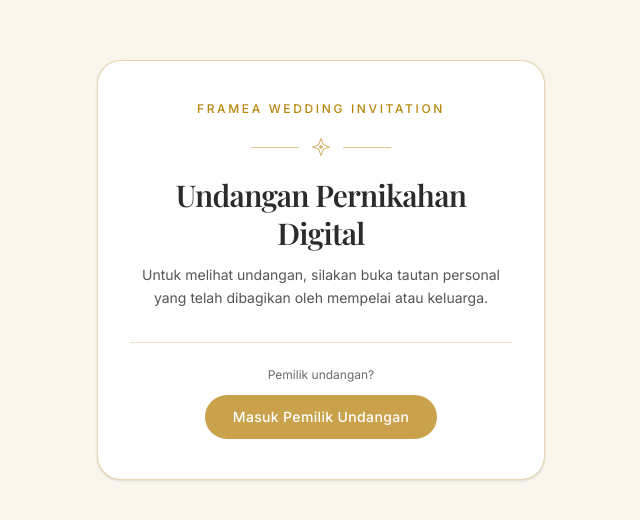
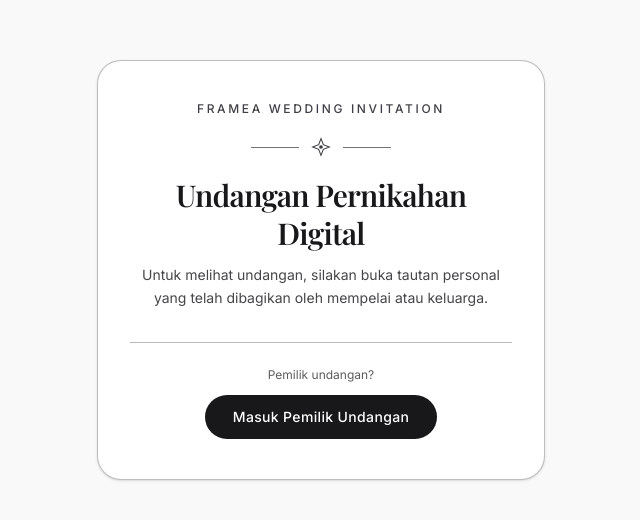
Before and after one commit to masartaa/framea-wedding, a Next.js app: page / in a window 1280 px wide. Shown: the part 130-650 px from the top of the page, without its empty margins (319-959 px from the left). Built offline with nearby package versions, Linux system fonts and the light colour scheme.

Commit message:
style: sinkronkan palet monokrom pada beranda (/) dan halaman 404 undangan

```diff
--- a/src/app/[slug]/not-found.tsx
+++ b/src/app/[slug]/not-found.tsx
@@ -4,7 +4,7 @@ import { Ornament } from "@/components/invitation/Ornament";
 export default function InvitationNotFoundPage() {
   return (
     <main
-      className="flex min-h-dvh w-full items-center justify-center px-5 py-12"
+      className="admin-monochrome flex min-h-dvh w-full items-center justify-center px-5 py-12"
       style={{
         backgroundColor:
           "color-mix(in srgb, var(--color-secondary) 55%, var(--color-background))",
@@ -16,7 +16,7 @@ export default function InvitationNotFoundPage() {
         style={{
           backgroundColor: "var(--color-background)",
           borderColor:
-            "color-mix(in srgb, var(--color-primary) 45%, transparent)",
+            "color-mix(in srgb, var(--color-primary) 28%, transparent)",
         }}
       >
         <p
--- a/src/app/page.tsx
+++ b/src/app/page.tsx
@@ -15,7 +15,7 @@ export const metadata: Metadata = {
 export default function FrameaLandingPage() {
   return (
     <main
-      className="flex min-h-dvh w-full items-center justify-center px-5 py-12"
+      className="admin-monochrome flex min-h-dvh w-full items-center justify-center px-5 py-12"
       style={{
         backgroundColor:
           "color-mix(in srgb, var(--color-secondary) 55%, var(--color-background))",
@@ -27,7 +27,7 @@ export default function FrameaLandingPage() {
         style={{
           backgroundColor: "var(--color-background)",
           borderColor:
-            "color-mix(in srgb, var(--color-primary) 45%, transparent)",
+            "color-mix(in srgb, var(--color-primary) 28%, transparent)",
         }}
       >
         <p
```
